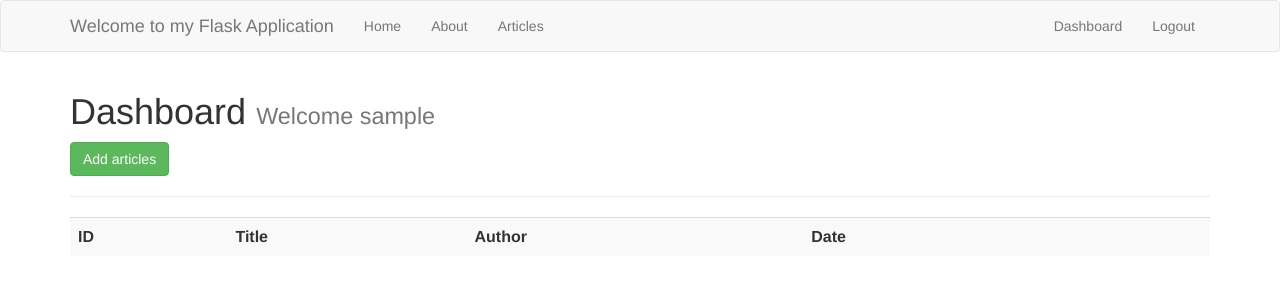
After one commit to puren802/FlaskWeb, a Flask app: page /dashboard in a window 1280 px wide. The commit adds this page. Shown: the top 300 px of the page. Run offline with Flask 2, Linux system fonts and the light colour scheme; the visitor is signed in with stand-in values (Sample User, id 1); lists and menus that the app fills with data are empty; some libraries are stand-ins or nearby versions.

Commit message:
second update

```diff
--- a/app.py
+++ b/app.py
@@ -3,6 +3,7 @@ from flask_mysqldb import MySQL
 from data import Articles
 from wtforms import Form,StringField,TextAreaField,PasswordField,validators
 from passlib.hash import sha256_crypt
+from functools import wraps
 
 app=Flask(__name__)
 app.debug=True
@@ -26,6 +27,7 @@ def about():
 @app.route('/articles')
 def afrticles():
     return render_template('articles.html',articles=Articles)
+
 
 @app.route('/articles/<int:id>/')
 def article(id):
@@ -64,16 +66,62 @@ def login():
                 if result>0:
                         data=cur.fetchone()
                         password=data['password']
+
                         if sha256_crypt.verify(password_candidate,password):
-                                app.logger.info('PASSWORD MATCHED')
+                                session['logged_in'] = True
+                                session['username'] = username
+
+                                flash('You are now logged in','success')
+                                return redirect(url_for('dashboard'))
                         else:
-                                error = 'Username not found'
+                                error = 'password not match'
                                 return render_template('login.html',error=error)
+                        cur.close()
                 else:
                         error='Username not found'
                         return render_template('login.html',error=error)
         return render_template('login.html')
 
+def is_logged_in(f):
+        @wraps(f)
+        def wrap(*args,**kwargs):
+                if 'logged_in' in session:
+                        return f(*args, **kwargs)
+                else:
+                        flash('Unauthorized, please login','danger')
+                return redirect(url_for('login'))
+        return wrap
+
+@app.route('/dashboard')
+@is_logged_in
+def dashboard():
+        return render_template('dashboard.html')
+
+@app.route('/logout')
+def logout():
+        session.clear()
+        flash('you are now logged out','success')
+        return redirect(url_for('login'))
+
+@app.route('/add_article',methods=['GET','POST'])
+@is_logged_in
+def add_article():
+        form = ArticleForm(request.form)
+        if request.method == 'POST' and form.validate():
+                title = form.title.data
+                body = form.body.data
+                cur = mysql.connection.cursor()
+                cur.execute("INSERT INTO articles(title,body,author) VALUES(%s,%s,%s)",(title,body,session['username']))
+                mysql.connection.commit()
+                flash('Article created','success')
+                return redirect(url_for('dashboard'))
+        return render_template('add_article.html',form=form)
+
+class ArticleForm(Form):
+    title = StringField('Title',[validators.Length(min=1,max=50)])
+    body = TextAreaField('Body',[validators.Length(min=30,max=1000)])
+
+
 if __name__ =='__main__':
         app.secret_key='secret123'
         app.run()
--- /dev/null
+++ b/templates/dashboard.html
@@ -0,0 +1,31 @@
+{% extends 'layout.html' %}
+{% block body %}
+<h1>Dashboard
+    <small>Welcome
+    {{session.username}}</small>
+</h1>
+<a class="btn btn-success" href="/add_article">Add articles</a>
+<hr>
+<table class="table table-striped">
+    <tr>
+    <th>ID</th>
+    <th>Title</th>
+    <th>Author</th>
+    <th>Date</th>
+    <th></th>
+    <th></th>
+</tr>
+    {% for article in articles %}
+    <tr>
+    <td>{{article.id}}</td>
+    <td>{{article.title}}</td>
+    <td>{{article.author}}</td>
+    <td>{{article.create_date}}</td>
+    <td><a href="edit_article/{{article.id}}" class="btnbtn-default pullright">Edit</td>
+    <td>
+    <a href="#" class="btn btn-danger">Delete</a>
+</td>
+    {% endfor%}
+</tr>
+</table>
+    {% endblock%}
--- a/templates/includes/_messages.html
+++ b/templates/includes/_messages.html
@@ -1,19 +1,14 @@
 {% with messages = get_flashed_messages(with_categories=true) %}
 {% if messages %}
 {% for category, message in messages %}
-<div class="alert alert-{{ category }}">
-    {{ message }}></div>
+<div class="alert alert-{{ category }}">{{ message }}</div>
 {% endfor%}
 {% endif %}
 {% endwith %}
 
 {% if error %}
-<div class="alert alert-danger">
-    {{error}}
-</div>
+<div class="alert alert-danger">{{error}}</div>
 {% endif %}
 {% if msg %}
-<div class="alert alert-success">
-    {{msg}}
-</div>
+<div class="alert alert-success">{{msg}}</div>
 {% endif %}
--- a/templates/includes/_navbar.html
+++ b/templates/includes/_navbar.html
@@ -7,7 +7,7 @@
 </span>
 <span class="icon-bar">
 </span>
-<span class="icon-bar"
+<span class="icon-bar">
 </span>
 </button>
 <a class="navbar-brand" href="#">Welcome to my Flask Application</a>
@@ -25,10 +25,13 @@
 </li>
 </ul>
 <ul class="nav navbar-nav navbar-right">
-<li>
-<a href="/register">Register</a>
-</li>
+{% if session.logged_in %}
+<li><a href="/dashboard">Dashboard</a></li>
+<li><a href="/logout">Logout</a></li>
+{% else %}
+<li><a href="/register">Register</a></li>
 <li><a href="/login">Login</a></li>
+{% endif %}
 </ul>
 </div>
 <!--/.nav-collapse -->
--- a/templates/layout.html
+++ b/templates/layout.html
@@ -1,16 +1,20 @@
 <html>
 <head>
-    <title>Vasanth Flask App</title>
+  <title>Flask App</title>
   <link rel="stylesheet" href="//maxcdn.bootstrapcdn.com/bootstrap/3.3.7/css/bootstrap.min.css">
 </head>
 <body>
 {% include 'includes/_navbar.html'%}
+
 <div class="container">
-            {% include 'includes/_messages.html'%}
-            {% block body %}
-            {% endblock %}
+  {% include 'includes/_messages.html' %}
+  {% block body %}{% endblock %}
 </div>
-        <script src="//maxcdn.bootstrapcdn.com/bootstrap/3.3.7/js/bootstrap.min.js">
+
+<script src="//maxcdn.bootstrapcdn.com/bootstrap/3.3.7/js/bootstrap.min.js"></script>
+<script src="//cdn.ckeditor.com/4.6.2/basic/ckeditor.js"></script>
+<script type="text/javascript">
+  CKEDITOR.replace('editor')
   </script>
 </body>
 </html>
```
Also changed, not shown: templates/add_article.html (added, +14 -0 lines). Lines whose indentation alone changed are shown as unchanged.
